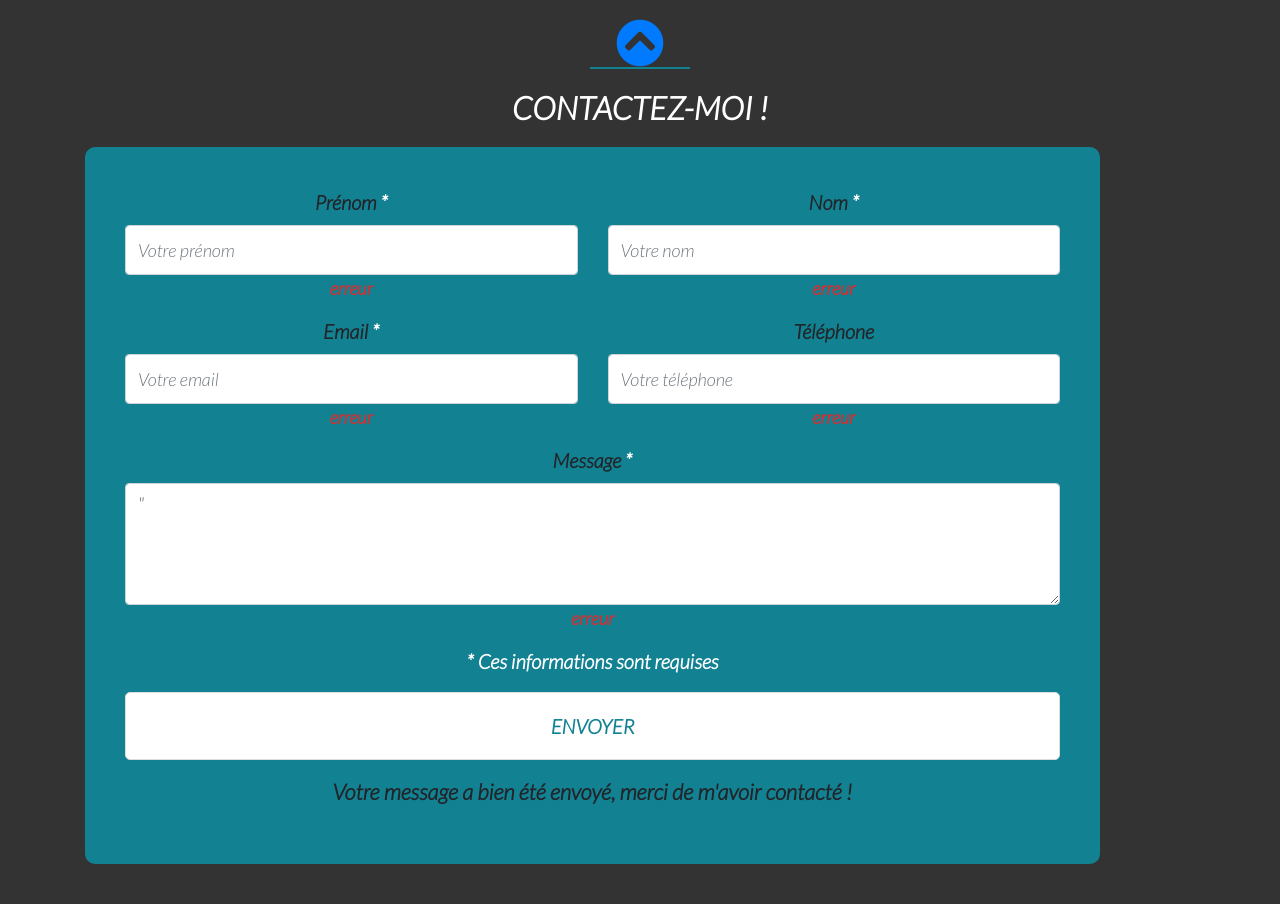
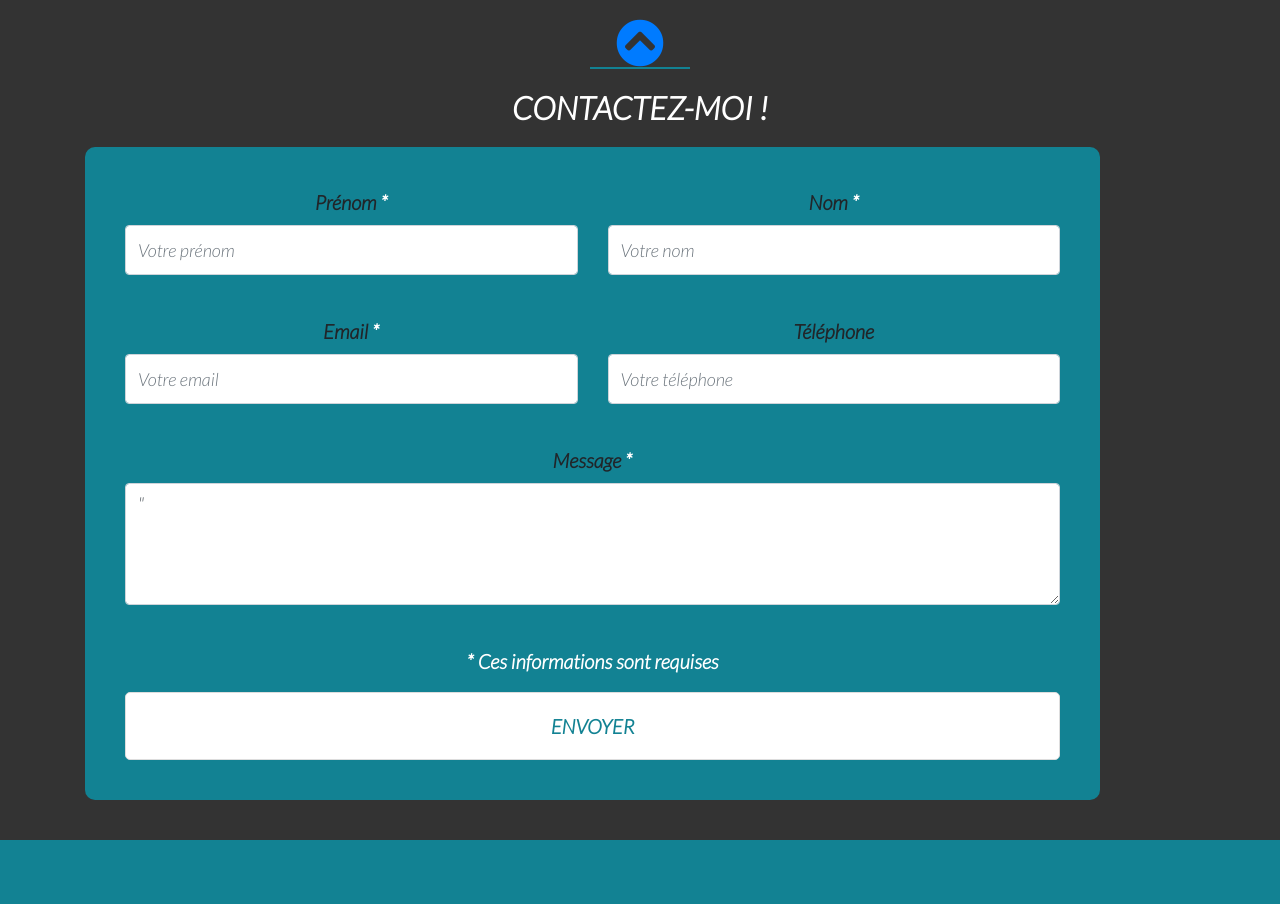
Before and after one commit to maureen69170/Portfolio, a PHP site: page / in a window 1280 px wide. Shown: the part 3646-4550 px from the top of the page. After the commit the page ends 4486 px from the top, so only its background shows below. Run offline with PHP 8.4, Linux system fonts and the light colour scheme.

Commit message:
V2
ajout de formulaire, de la sécurisation form et de l'envoie de mail

```diff
--- a/index.php
+++ b/index.php
@@ -1,6 +1,10 @@
 <?php
     /*avant que l'utilisateur submit ses informations*/
     $firstname = $lastname = $mail = $phone = $message = "";
+    $firstnameError = $lastnameError = $mailError = $phoneError = $messageError = "";
+    $isSuccess = false;
+    $mailTo = "maureen.depresle@gmail.com";
+
     /*Montre les valeurs que l'utilisateur a submit grace a la value*/
     if ($_SERVER["REQUEST_METHOD"] == "POST"){
         $firstname = veryfyInput($_POST["firstname"]);
@@ -8,6 +12,65 @@
         $mail = veryfyInput($_POST["mail"]);
         $phone = veryfyInput($_POST["phone"]);
         $message = veryfyInput($_POST["message"]);
+        $isSuccess = true;
+        $mailText = "";
+
+        if(empty($firstname)){
+            $firstnameError = "Oubliez pas d'entrer votre prénom !";
+            $isSuccess = false;
+        }else{
+            $mailText .= "Prénom: $firstname\n";
+        }
+
+        if(empty($lastname)){
+            $lastnameError = "Oubliez pas aussi d'entrer votre nom !";
+            $isSuccess = false;
+        }else{
+            $mailText .= "Nom: $lastname\n";
+        }
+
+        if(!isMail($mail)){
+            $mailError = "Pour vous répondre ça serait mieux d'avoir un mail valide ;) !";
+            $isSuccess = false;
+        }else{
+            $mailText .= "Mail: $mail\n";
+        }
+
+        if(!isPhone($phone)){
+            $phoneError = "Le champ prends que des chiffres et des espaces !";
+            $isSuccess = false;
+        }else{
+            $mailText .= "Téléphone: $phone\n";
+        }
+
+        if(empty($message)){
+            $messageError = "Oops vous n'avez pas rentré votre message !";
+            $isSuccess = false;
+        }else{
+            $mailText .= "Message: $message\n";
+        }
+
+        if ($isSuccess){
+            $headers = "De: $firstname $lastname <$mail>\r\nReply-To: $mail"; /*l entete du mail et sers pour le repondre
+ auto*/
+            mail($mailTo, "Quelqu'un cherche a vous contacter sur le portfolio cv", $mailText, $headers);
+            $firstname = $lastname = $mail = $phone = $message = ""; /*remets les champs vide apres l envoie du mail*/
+        }
+    }
+
+
+    function isPhone($var){
+        /*expression reguliere qui permet de verifier si c est un numero de tel en comparant et en revoyant true ou
+        false*/
+        return preg_match("/^[0-9 ]*$/", $var);
+        /*le pattern compare que ça soit un chiffre entre 0 et 9 ou un espace qui est permit grace a l'etoile et l
+        etoile permet de repeter ça plusieur fois ou 0 fois si c est pas valide*/
+
+    }
+
+    function isMail($var){
+        return filter_var($var, FILTER_VALIDATE_EMAIL);/*compare la variable a un filter de validation d'email et
+    renvoie true si email valide et false si ça ne l est pas*/
     }
 
     /*function qui permets de verifier les inputs et les nettoient */
@@ -323,35 +386,35 @@
                                 <label for="firstname">Prénom<span class="white"> *</span></label>
                                 <input type="text" id="firstname" name="firstname" class="form-control"
                                        placeholder="Votre prénom" value="<?= $firstname; ?>">
-                                <p class="comments">erreur</p>
+                                <p class="comments"><?= $firstnameError; ?></p>
                             </div>
 
                             <div class="col-md-6">
                                 <label for="lastname">Nom<span class="white"> *</span></label>
                                 <input type="text" id="lastname" name="lastname" class="form-control"
                                        placeholder="Votre nom"  value="<?= $lastname; ?>">
-                                <p class="comments">erreur</p>
+                                <p class="comments"><?= $lastnameError; ?></p>
                             </div>
 
                             <div class="col-md-6">
-                                <label for="lastname">Email<span class="white"> *</span></label>
-                                <input type="email" id="mail" name="mail" class="form-control"
+                                <label for="mail">Email<span class="white"> *</span></label>
+                                <input type="email" id="mail" name="mail" required class="form-control"
                                        placeholder="Votre email" value="<?= $mail; ?>">
-                                <p class="comments">erreur</p>
+                                <p class="comments"><?= $mailError; ?></p>
                             </div>
 
                             <div class="col-md-6">
                                 <label for="phone">Téléphone</label>
-                                <input type="text" id="phone" name="phone" class="form-control"
+                                <input type="tel" id="phone" name="phone" class="form-control"
                                        placeholder="Votre téléphone" value="<?= $phone; ?>">
-                                <p class="comments">erreur</p>
+                                <p class="comments"><?= $phoneError; ?></p>
                             </div>
 
                             <div class="col-md-12">
                                 <label for="message">Message<span class="white"> *</span></label>
                                 <textarea name="message" id="message" class="form-control" cols="30" rows="4"
                                           placeholder="Votre message..."><?= $message; ?>"</textarea>
-                                <p class="comments">erreur</p>
+                                <p class="comments"><?= $messageError; ?></p>
                             </div>
 
                             <div class="col-md-12">
@@ -363,7 +426,13 @@
                             </div>
                         </div>
 
-                        <p class="thank-you">Votre message a bien été envoyé, merci de m'avoir contacté !</p>
+                        <p class="thank-you" style="display:  <?php if($isSuccess){
+                                                                        echo 'block';
+                                                                    }else{
+                                                                        echo 'none';
+                                                                    }?>">
+                            Votre message a bien été envoyé, merci de m'avoir contacté !
+                        </p>
                     </form>
                 </div>
                <!-- <div class="col-md-6">
```
